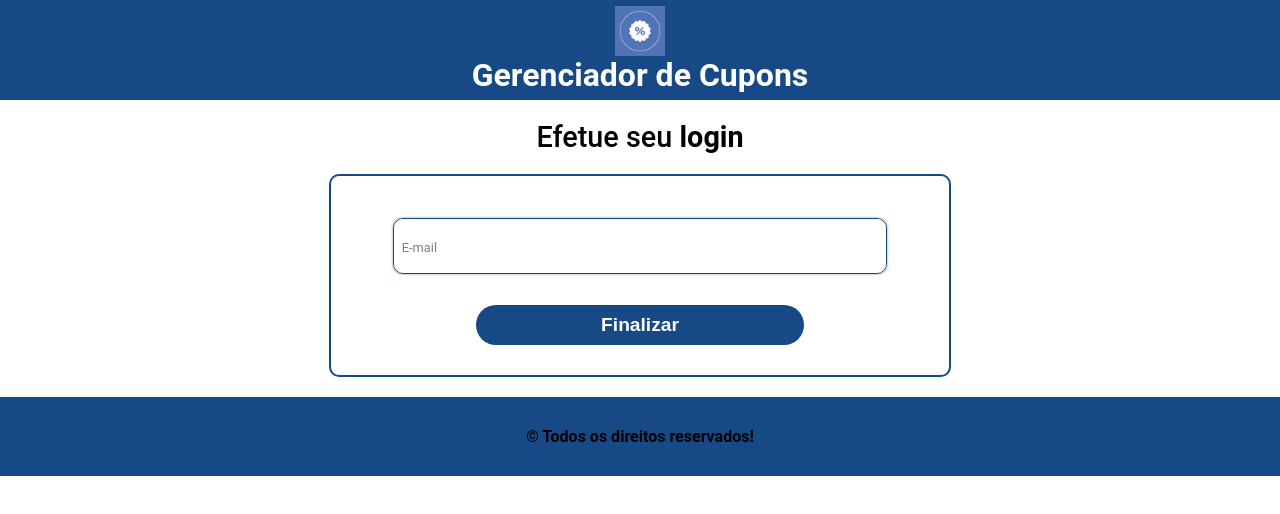
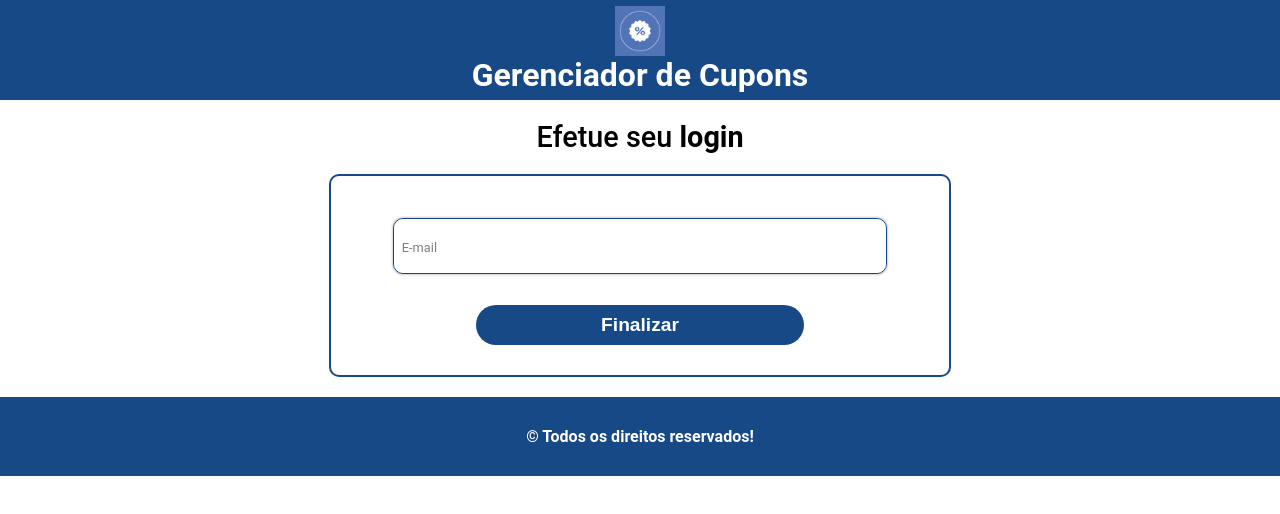
Before and after one commit to andreddavies/coupon-manager, a React (Create React App) app: page / in a window 1280 px wide. Shown: the top 514 px of the page. Built offline with nearby package versions, Linux system fonts and the light colour scheme.

Commit message:
Updating footer component

```diff
--- a/src/components/Footer/index.tsx
+++ b/src/components/Footer/index.tsx
@@ -1,11 +1,25 @@
 import React from "react";
+import { useSelector } from "react-redux";
+
+import Heading from "../Heading";
+
+import { RootState } from "../../store";
 
 import * as S from "./styles";
 
 const Footer = (): React.ReactElement => {
+  const store = useSelector((state: RootState) => state);
+
   return (
     <S.Container>
-      <h4>© Todos os direitos reservados!</h4>
+      <Heading
+        type="h4"
+        size={1}
+        weight="600"
+        color={store.theme === "light" ? "secondary" : "primary"}
+      >
+        © Todos os direitos reservados!
+      </Heading>
     </S.Container>
   );
 };
```
